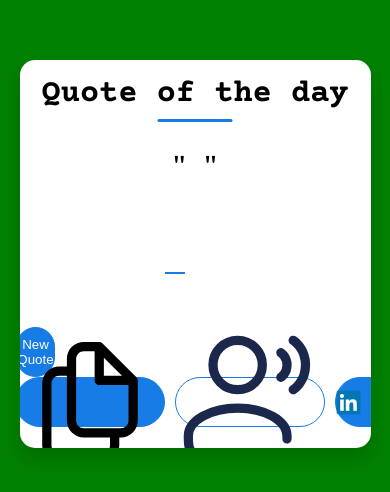
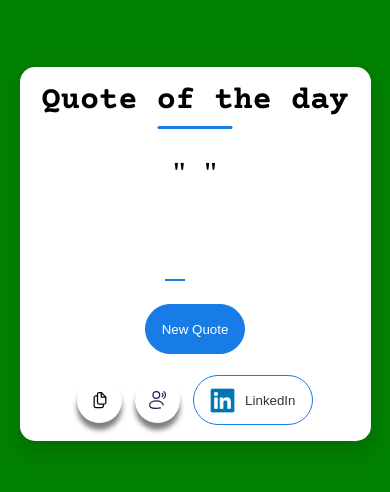
Before and after one commit to PriscaOnye/Quote-generator-JS, a plain HTML site: page index.html in a window 390 px wide. Shown: the part 168-660 px from the top of the page. Drawn offline with nearby package versions, Linux system fonts and the light colour scheme; no server answers.

Commit message:
added the style for the copy and read button + responsiveness

```diff
--- a/style.css
+++ b/style.css
@@ -21,6 +21,10 @@ body {
     justify-content: center;
 }
 
+svg {
+    width: 20px;
+    height: 20px;
+}
 
 .quote-box {
 
@@ -40,14 +44,6 @@ body {
     border-radius: 15px;
     background-color: white;
 
-    /* background: #fff;
-    width: 700px;
-    position: absolute;
-    top: 50%;
-    left: 50%;
-    transform: translate(-50%, -50%);
-    padding: 40px;
-    border-radius: 10px; */
     text-align: center;
     box-shadow: 0 10px 20px 0px rgba(0,0,0,0.15);
 }
@@ -96,19 +92,28 @@ body {
     left: -30px;
 }
 
-.quote-box div {
+.everybutton {
     width: 100%;
-    margin-top: 50px;
+    margin-top: 20px;
+    gap: 1rem;
     display: flex;
-    justify-content: center;
+    align-items: center;
+    justify-content: space-between;
+    flex-direction: column;
 }
 
-.quote-box button {
+.quote-box button img {
+    width: 25px;
+    height: 25px;
+    margin-right: 10px;
+}
+
+button#new-quote {
     background: #177ce5;
     color: #fff;
     border-radius: 25px;
     border: 1px solid #177ce5;
-    width: 150px;
+    width: 100px;
     height: 50px;
     display: flex;
     align-items: center;
@@ -117,16 +122,62 @@ body {
     cursor: pointer;
 }
 
-.quote-box button img {
-    width: 25px;
-    height: 25px;
-    margin-right: 10px;
-}
 
-.quote-box button:nth-child(2){
+button#share{
+    background: #177ce5;
+    color: #fff;
+    border-radius: 25px;
+    border: 1px solid #177ce5;
+    width: 120px;
+    height: 50px;
+    display: flex;
+    align-items: center;
+    justify-content: center;
+    cursor: pointer;
     background: transparent;
     color: #333;
 }
+
+.otherButtons {
+    gap: 0.8rem;
+    display: flex;
+    align-items: center;
+    justify-content: center;
+}
+
+
+button.socialButton {
+    width: 45px;
+    height: 45px;
+    cursor: pointer;
+    border-radius: 50%;
+    border: none;
+    background-color: white;
+    box-shadow: 0px 7px 5px rgba(0, 0, 0, 0.5);
+
+    display: flex;
+    align-items: center;
+    justify-content: center;
+}
+
+button.socialButton:hover{
+    transition: 0.5s;
+    transform: translate(0, -10px);
+}
+
+button.socialButton:hover svg{
+    fill: #ffffff;
+    color: "#fff";
+}
+
+button#copy:hover {
+    background-color: #3a5999;
+}
+
+button#speak:hover {
+    background-color: #25d366;
+}
+
 
 @media screen and (min-width: 426px) and (max-width: 768px) {
     .quote-box  {
@@ -153,5 +204,22 @@ body {
         padding: 1.5rem 2rem;
         overflow: auto;
     }
+}
+
+@media screen and (min-width: 600px) {
+    .everybutton {
+        gap: 0;
+        flex-direction: row;
+    }
+
+    svg {
+        width: 25px;
+        height: 25px;
+    }
+
+    button.socialButton {
+        width: 50px;
+        height: 50px;
+    }
 
 }
```
